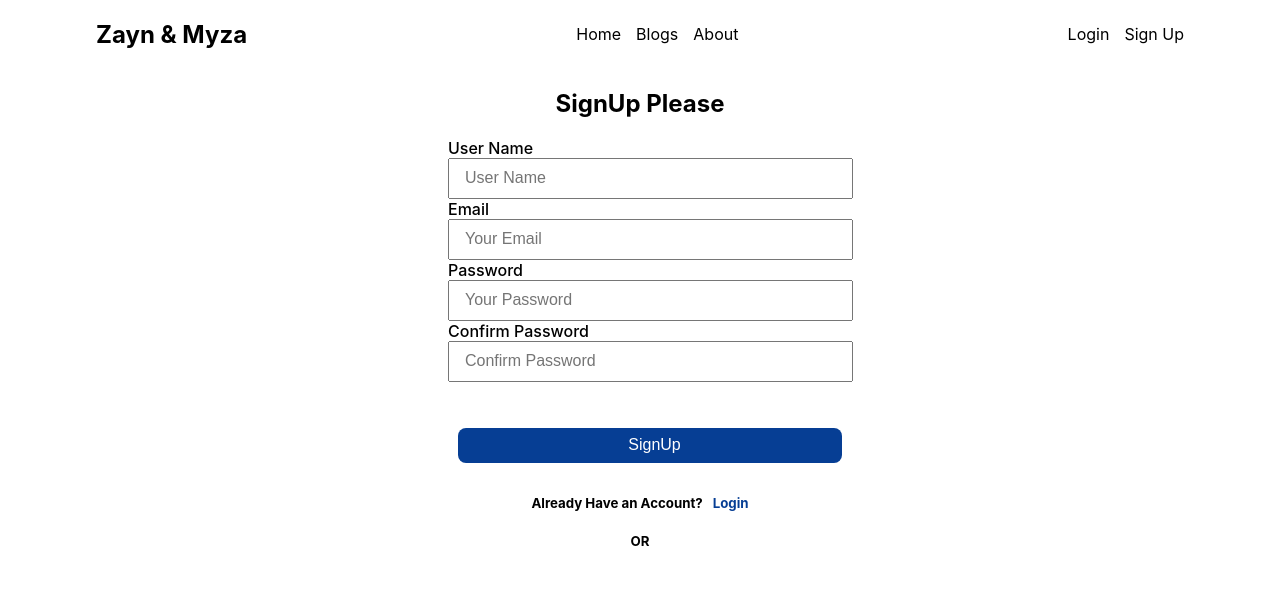
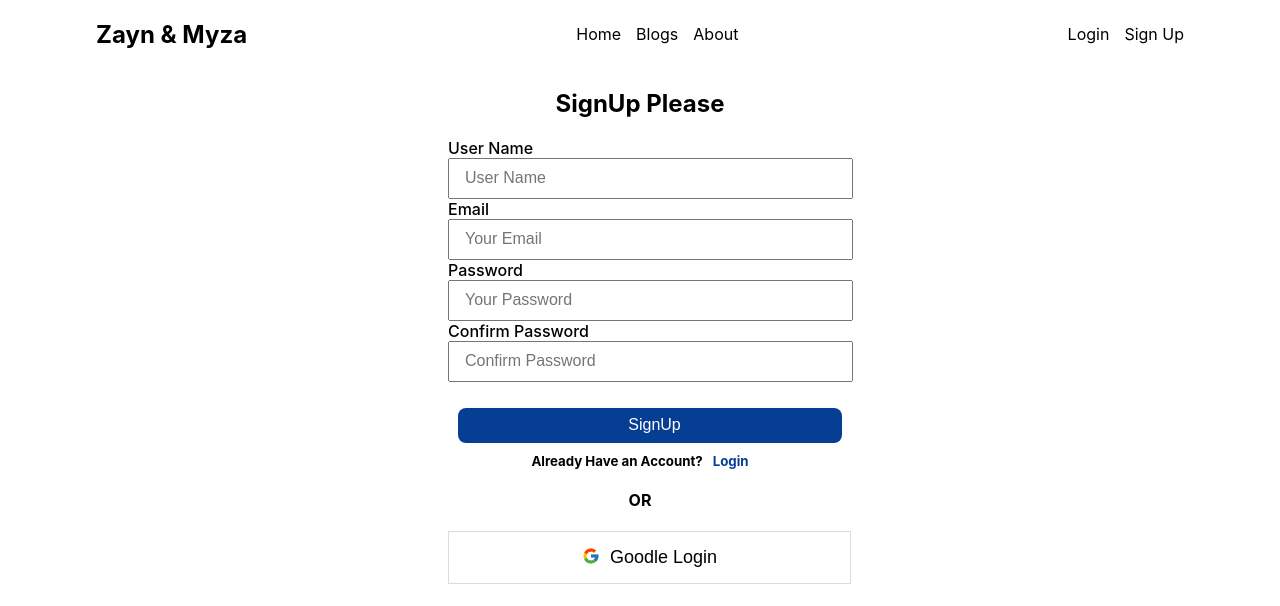
Before and after one commit to alhabib911/warehouse-managenent-website-fontend, a React (Create React App) app: page /signup in a window 1280 px wide. Shown: the top 606 px of the page. Built offline with nearby package versions, Linux system fonts and the light colour scheme; no server answers.

Commit message:
social media authintication done

```diff
--- a/package.json
+++ b/package.json
@@ -10,6 +10,7 @@
     "react": "^18.1.0",
     "react-dom": "^18.1.0",
     "react-firebase-hooks": "^5.0.3",
+    "react-icons": "^4.3.1",
     "react-router-dom": "^6.3.0",
     "react-scripts": "5.0.1",
     "react-toastify": "^9.0.0",
--- a/src/Components/Login/Login.css
+++ b/src/Components/Login/Login.css
@@ -43,6 +43,7 @@
 }
 .login-container h5{
     text-align: center;
+    margin: 10px;
 }
 .login-form .error-text{
     color: red;
--- a/src/Components/Login/Login.js
+++ b/src/Components/Login/Login.js
@@ -5,6 +5,7 @@ import { Link, useNavigate } from 'react-router-dom';
 import { toast, ToastContainer } from 'react-toastify';
 import auth from '../farebase.init';
 import './Login.css'
+import SocialMediaLogin from './SocialMediaLogin';
 
 const Login = () => {
     const [email, setEmail] = useState('')
@@ -50,7 +51,7 @@ const Login = () => {
                     <label htmlFor="email">Email</label> <br />
                     <input onBlur={handleEmailBlue} type="email" name="email" id="" placeholder='Your Email' required /> <br />
                     <label htmlFor="password">Password</label> <br />
-                    <input onBlur={handlePasswordBlue} type="password" name="password" id="" placeholder='Your Password' required /> <br /> <br />
+                    <input onBlur={handlePasswordBlue} type="password" name="password" id="" placeholder='Your Password' required /> <br />
                     {
                         loading && <p className='loading'>Loading...</p>
                     }
@@ -66,6 +67,7 @@ const Login = () => {
                     </div>
                     <div>
                         <h5>OR</h5>
+                        <SocialMediaLogin></SocialMediaLogin>
                         <ToastContainer />
                     </div>
                 </div>
--- /dev/null
+++ b/src/Components/Login/SocialMediaLogin.css
@@ -0,0 +1,19 @@
+.google-login-btn{
+    width: 105%;
+    border: 1px solid gainsboro;
+    background-color: #fff;
+    padding: 15px 40px;
+    font-size: 18px;
+    font-weight: 500;
+    display: flex;
+    align-items: flex-start;
+    justify-content: center;
+    cursor: pointer;
+}
+.google-login-btn span{
+    padding-left: 10px;
+}
+.google-login-btn:hover{
+    background-color: #063E94;
+    color: #fff;
+}
--- /dev/null
+++ b/src/Components/Login/SocialMediaLogin.js
@@ -0,0 +1,27 @@
+import { getAuth, GoogleAuthProvider, signInWithPopup } from 'firebase/auth';
+import { FcGoogle } from 'react-icons/fc';
+import React from 'react';
+import auth from '../farebase.init';
+import './SocialMediaLogin.css'
+
+// const auth =getAuth()
+const SocialMediaLogin = () => {
+    const googleProvider = new GoogleAuthProvider()
+
+    const handleGoogleSignIn =() => {
+        signInWithPopup(auth, googleProvider)
+        .then(result =>{
+            const user =result.user
+        })
+        .catch(error =>{
+            console.log(error);
+        })
+    }
+    return (
+        <div>
+            <button className='google-login-btn' onClick={handleGoogleSignIn}> <FcGoogle></FcGoogle> <span>Goodle Login</span></button>
+        </div>
+    );
+};
+
+export default SocialMediaLogin;
--- a/src/Components/SignUp/SignUp.css
+++ b/src/Components/SignUp/SignUp.css
@@ -24,6 +24,7 @@
 }
 .signUp-container h5{
     text-align: center;
+    margin: 0;
 }
 .signUp-container a{
     text-decoration: none;
@@ -33,3 +34,6 @@
 .signup-form .error-text{
     color: red;
 }
+.signUp-container h4{
+    text-align: center;
+}
--- a/src/Components/SignUp/SignUp.js
+++ b/src/Components/SignUp/SignUp.js
@@ -4,6 +4,7 @@ import { useCreateUserWithEmailAndPassword } from 'react-firebase-hooks/auth';
 import auth from '../farebase.init'
 import './SignUp.css'
 import { createUserWithEmailAndPassword } from 'firebase/auth';
+import SocialMediaLogin from '../Login/SocialMediaLogin';
 
 const SignUp = () => {
 
@@ -62,7 +63,7 @@ const SignUp = () => {
                     <label htmlFor="password">Password</label> <br />
                     <input onBlur={handlePasswordBlur} type="password" name="password" id="" placeholder='Your Password' required /> <br />
                     <label htmlFor="confirm-password">Confirm Password</label> <br />
-                    <input onBlur={handleConfirmPasswordBlur} type="password" name="confirm-password" id="" placeholder='Confirm Password' required /> <br /> <br />
+                    <input onBlur={handleConfirmPasswordBlur} type="password" name="confirm-password" id="" placeholder='Confirm Password' required /> <br />
                     <p className='error-text'>
                         {error}
                     </p>
@@ -72,7 +73,8 @@ const SignUp = () => {
                         <h5>Already Have an Account?<Link to='/login'>Login</Link></h5>
                     </div>
                     <div>
-                        <h5>OR</h5>
+                        <h4>OR</h4>
+                        <SocialMediaLogin></SocialMediaLogin>
                     </div>
                 </div>
             </form>
```
Also changed, not shown: 1 other file (tests, documents, lock files or other folders).
